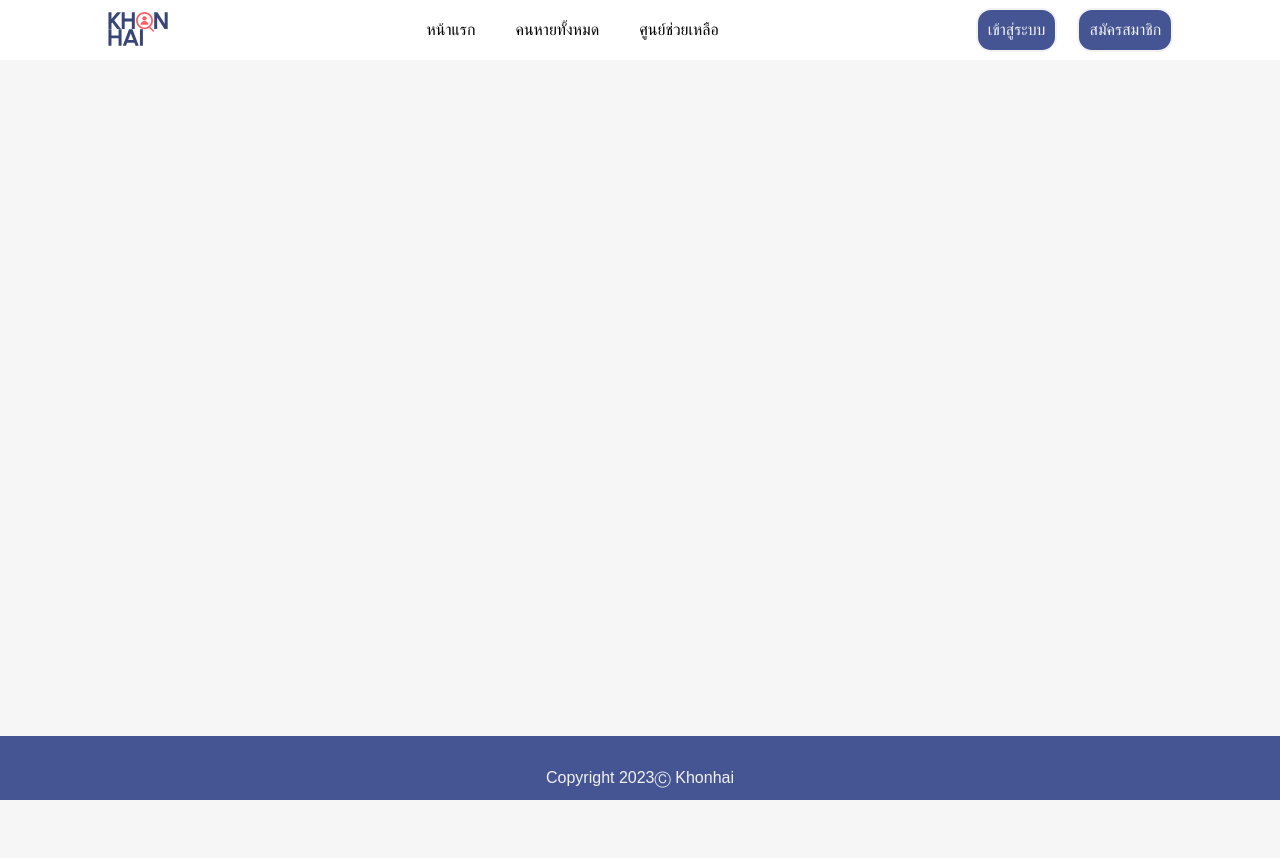
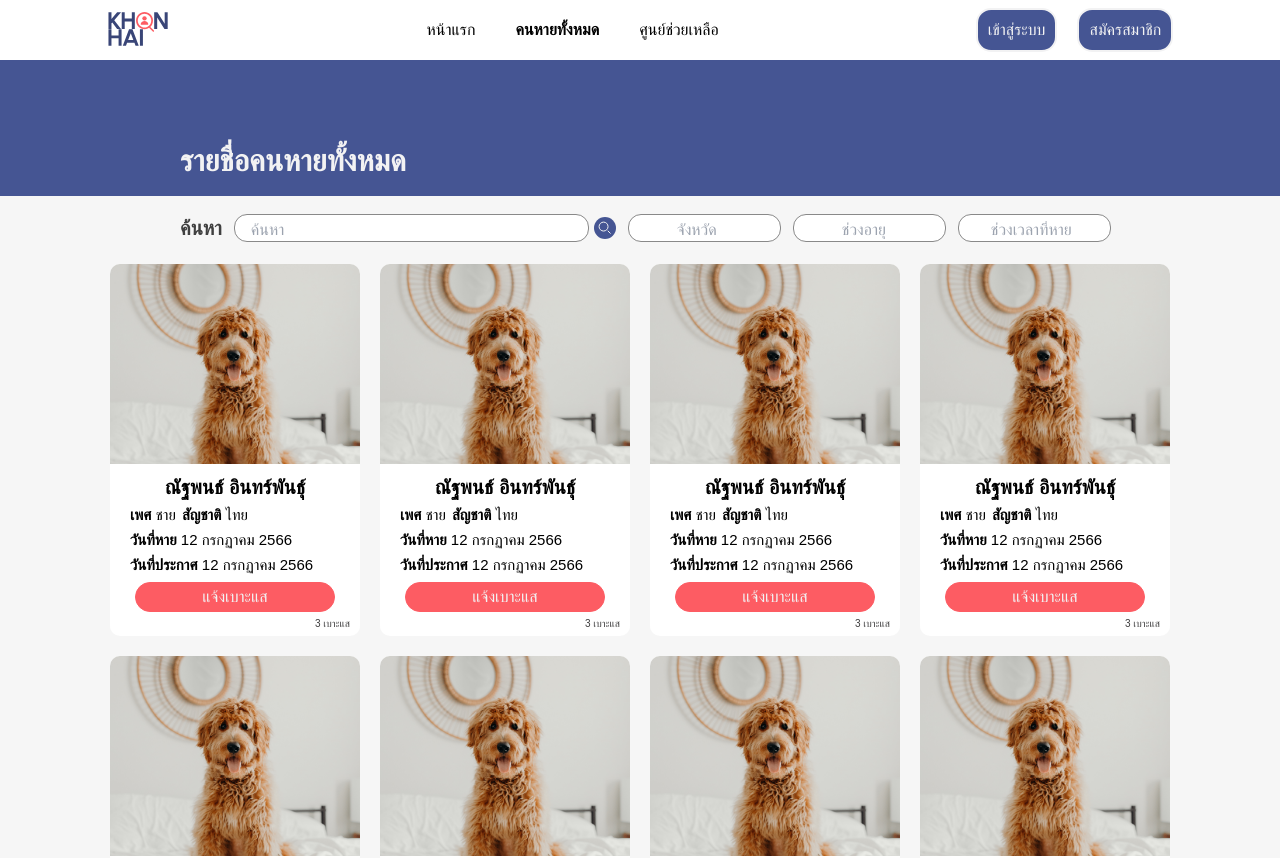
Before and after one commit to missing-people-cleverse/khonhai-fe, a React (Vite) app: page /content in a window 1280 px wide. Shown: the top 858 px of the page. Before the commit the page ends 800 px from the top, so only its background shows below. Built offline with nearby package versions, Linux system fonts and the light colour scheme; a web font is replaced by a local one.

Commit message:
MP ALL Page

```diff
--- a/src/App.tsx
+++ b/src/App.tsx
@@ -8,6 +8,7 @@ import MPall from "./pages/MPall";
 import HelpServices from "./pages/HelpServices";
 import CreateContent from "./pages/CreateContent";
 import Footer from "./components/Footer";
+import MPindividual from "./pages/MPindividual";
 
 function App() {
   return (
@@ -17,7 +18,8 @@ function App() {
           <Route path="/" element={<Home />} />
           <Route path="/login" element={<Login />} />
           <Route path="/register" element={<Register />} />
-          <Route path="/all" element={<MPall />} />
+          <Route path="/content" element={<MPall />} />
+          <Route path="/content/1" element={<MPindividual />} />
           <Route path="/help" element={<HelpServices />} />
 
           <Route path="/createcontent" element={<CreateContent />} />
--- /dev/null
+++ b/src/components/Content.module.css
@@ -0,0 +1,78 @@
+.card {
+  width: 250px;
+  height: 100%;
+  display: flex;
+  flex-direction: column;
+  border-radius: 10px;
+  background: #fff;
+  border-bottom: 5px solid #fff;
+}
+.card:hover {
+  cursor: pointer;
+  border-bottom: 5px solid var(--secondary);
+}
+
+.thumbnail {
+  width: 100%;
+  height: 200px;
+  object-fit: cover;
+  border-radius: 10px 10px 0 0;
+}
+
+.name {
+  color: #000;
+  text-align: center;
+  font-size: 20px;
+  font-style: normal;
+  font-weight: 600;
+  margin-top: 8px;
+}
+
+.commentcount {
+  font-size: 10px;
+  font-style: normal;
+  font-weight: 50;
+  color: var(--text_dark_grey);
+  text-align: right;
+  margin-right: 10px;
+  margin-top: 4px;
+}
+
+.contenttopic {
+  color: #000;
+  font-size: 15px;
+  font-style: normal;
+  font-weight: 600;
+  line-height: 25px;
+}
+
+.contentdetail {
+  font-size: 15px;
+  font-style: normal;
+  font-weight: 400;
+  line-height: 25px;
+}
+
+.commentbutton {
+  padding: 2px 2px;
+  text-align: center;
+  width: 80%;
+  border: var(--secondary) solid 1px;
+  border-radius: 15px;
+  background-color: var(--secondary);
+  color: var(--text_light);
+  cursor: pointer;
+  transition: 0.3s ease;
+  margin: auto;
+  margin-top: 5px;
+  margin-bottom: 0px;
+}
+
+.commentbutton:hover {
+  background-color: var(--bg_white);
+  color: var(--text_black);
+  border: var(--secondary) solid 1px;
+  margin: auto;
+  margin-top: 5px;
+  margin-bottom: 0px;
+}
--- /dev/null
+++ b/src/components/Content.tsx
@@ -0,0 +1,39 @@
+import React from "react";
+import classes from "./Content.module.css";
+
+const Content = () => {
+  return (
+    <>
+      <div className={classes.card}>
+        <img src="/mp.jpg" alt="" className={classes.thumbnail} />
+
+        <p className={classes.name}>ณัฐพนธ์ อินทร์พันธุ์</p>
+
+        <div className="flex-col ml-[20px]">
+          <p className={classes.contenttopic}>
+            เพศ <span className={classes.contentdetail}>ชาย</span>
+            <span
+              className={classes.contenttopic}
+              style={{ marginLeft: "6px" }}
+            >
+              สัญชาติ <span className={classes.contentdetail}>ไทย</span>
+            </span>
+          </p>
+
+          <p className={classes.contenttopic}>
+            วันที่หาย{" "}
+            <span className={classes.contentdetail}>12 กรกฏาคม 2566</span>
+          </p>
+          <p className={classes.contenttopic}>
+            วันที่ประกาศ{" "}
+            <span className={classes.contentdetail}>12 กรกฏาคม 2566</span>
+          </p>
+        </div>
+        <button className={classes.commentbutton}>แจ้งเบาะแส</button>
+        <div className={classes.commentcount}>3 เบาะแส</div>
+      </div>
+    </>
+  );
+};
+
+export default Content;
--- a/src/components/Footer.tsx
+++ b/src/components/Footer.tsx
@@ -1,6 +1,6 @@
 const Footer = () => {
   return (
-    <div className="bg-primary text-base absolute bottom-0 w-full text-text_light text-center pt-[30px] pb-[10px]">
+    <div className="bg-primary text-base bottom-0 w-full text-text_light text-center pt-[30px] pb-[10px]">
       Copyright 2023Ⓒ Khonhai
     </div>
   );
--- a/src/components/Navbar.tsx
+++ b/src/components/Navbar.tsx
@@ -26,7 +26,7 @@ const Navbar = ({ children }: AuthProviderProps) => {
               หน้าแรก
             </NavLink>
             <NavLink
-              to="/all"
+              to="/content"
               className={({ isActive }) =>
                 isActive ? "font-bold" : "hover:font-bold"
               }
--- a/src/index.css
+++ b/src/index.css
@@ -21,6 +21,7 @@
   --text_dark_grey: #3e3d3e;
   --text_black: #232324;
   --input_boarder: #dcdcdc;
+  --input_boarderko: #898989;
 }
 
 body {
--- a/src/pages/MPall.tsx
+++ b/src/pages/MPall.tsx
@@ -1,9 +1,204 @@
-import React from 'react'
+import React from "react";
+import PageHeader from "../components/PageHeader";
+import Content from "../components/Content";
+import { Link } from "react-router-dom";
 
 const MPall = () => {
+  const contents = [
+    {
+      name: "ณัฐพนธ์ อินทร์พันธุ์",
+      gender: "ชาย",
+      age: 26,
+      missingDate: "12 กรกฏาคม 2566",
+      createdAt: "12 กรกฏาคม 2566",
+      comment: 3,
+      isArchive: false,
+    },
+    {
+      name: "ณัฐพนธ์ อินทร์พันธุ์",
+      gender: "ชาย",
+      age: 26,
+      missingDate: "12 กรกฏาคม 2566",
+      createdAt: "12 กรกฏาคม 2566",
+      comment: 3,
+      isArchive: false,
+    },
+    {
+      name: "ณัฐพนธ์ อินทร์พันธุ์",
+      gender: "ชาย",
+      age: 26,
+      missingDate: "12 กรกฏาคม 2566",
+      createdAt: "12 กรกฏาคม 2566",
+      comment: 3,
+      isArchive: false,
+    },
+    {
+      name: "ณัฐพนธ์ อินทร์พันธุ์",
+      gender: "ชาย",
+      age: 26,
+      missingDate: "12 กรกฏาคม 2566",
+      createdAt: "12 กรกฏาคม 2566",
+      comment: 3,
+      isArchive: false,
+    },
+    {
+      name: "ณัฐพนธ์ อินทร์พันธุ์",
+      gender: "ชาย",
+      age: 26,
+      missingDate: "12 กรกฏาคม 2566",
+      createdAt: "12 กรกฏาคม 2566",
+      comment: 3,
+      isArchive: false,
+    },
+    {
+      name: "ณัฐพนธ์ อินทร์พันธุ์",
+      gender: "ชาย",
+      age: 26,
+      missingDate: "12 กรกฏาคม 2566",
+      createdAt: "12 กรกฏาคม 2566",
+      comment: 3,
+      isArchive: false,
+    },
+    {
+      name: "ณัฐพนธ์ อินทร์พันธุ์",
+      gender: "ชาย",
+      age: 26,
+      missingDate: "12 กรกฏาคม 2566",
+      createdAt: "12 กรกฏาคม 2566",
+      comment: 3,
+      isArchive: false,
+    },
+    {
+      name: "ณัฐพนธ์ อินทร์พันธุ์",
+      gender: "ชาย",
+      age: 26,
+      missingDate: "12 กรกฏาคม 2566",
+      createdAt: "12 กรกฏาคม 2566",
+      comment: 3,
+      isArchive: false,
+    },
+    {
+      name: "ณัฐพนธ์ อินทร์พันธุ์",
+      gender: "ชาย",
+      age: 26,
+      missingDate: "12 กรกฏาคม 2566",
+      createdAt: "12 กรกฏาคม 2566",
+      comment: 3,
+      isArchive: false,
+    },
+    {
+      name: "ณัฐพนธ์ อินทร์พันธุ์",
+      gender: "ชาย",
+      age: 26,
+      missingDate: "12 กรกฏาคม 2566",
+      createdAt: "12 กรกฏาคม 2566",
+      comment: 3,
+      isArchive: false,
+    },
+    {
+      name: "ณัฐพนธ์ อินทร์พันธุ์",
+      gender: "ชาย",
+      age: 26,
+      missingDate: "12 กรกฏาคม 2566",
+      createdAt: "12 กรกฏาคม 2566",
+      comment: 3,
+      isArchive: false,
+    },
+    {
+      name: "ณัฐพนธ์ อินทร์พันธุ์",
+      gender: "ชาย",
+      age: 26,
+      missingDate: "12 กรกฏาคม 2566",
+      createdAt: "12 กรกฏาคม 2566",
+      comment: 3,
+      isArchive: false,
+    },
+    {
+      name: "ณัฐพนธ์ อินทร์พันธุ์",
+      gender: "ชาย",
+      age: 26,
+      missingDate: "12 กรกฏาคม 2566",
+      createdAt: "12 กรกฏาคม 2566",
+      comment: 3,
+      isArchive: false,
+    },
+    {
+      name: "ณัฐพนธ์ อินทร์พันธุ์",
+      gender: "ชาย",
+      age: 26,
+      missingDate: "12 กรกฏาคม 2566",
+      createdAt: "12 กรกฏาคม 2566",
+      comment: 3,
+      isArchive: false,
+    },
+    {
+      name: "ณัฐพนธ์ อินทร์พันธุ์",
+      gender: "ชาย",
+      age: 26,
+      missingDate: "12 กรกฏาคม 2566",
+      createdAt: "12 กรกฏาคม 2566",
+      comment: 3,
+      isArchive: false,
+    },
+    {
+      name: "ณัฐพนธ์ อินทร์พันธุ์",
+      gender: "ชาย",
+      age: 26,
+      missingDate: "12 กรกฏาคม 2566",
+      createdAt: "12 กรกฏาคม 2566",
+      comment: 3,
+      isArchive: false,
+    },
+  ];
+
   return (
-    <div>MPall</div>
-  )
-}
+    <>
+      <Link to={`/content/1`}>
+        <PageHeader name="รายชื่อคนหายทั้งหมด" />
+        <div className="flex gap-[12px] mt-[12px] ml-[180px]  flex-wrap items-center w-4/5">
+          <p className="text-center text-neutral-700 text-xl font-semibold leading-loose">
+            ค้นหา
+          </p>
+          <input
+            className="w-[355px] h-[28px] rounded-[13px] px-[16px] pt-[4px] border-input_boarderko border-solid border-[0.5px]"
+            placeholder="ค้นหา"
+          ></input>
+          <img src="/search.svg" alt="search icon" className="ml-[-7px]" />
+          <input
+            className="w-[153px] h-[28px] rounded-[13px] pl-[48px] pt-[4px] border-input_boarderko border-solid border-[0.5px]"
+            placeholder="จังหวัด"
+          ></input>
+          <input
+            className="w-[153px] h-[28px] rounded-[13px] pl-[48px] pt-[4px] border-input_boarderko border-solid border-[0.5px]"
+            placeholder="ช่วงอายุ"
+          ></input>
+          <input
+            className="w-[153px] h-[28px] rounded-[13px] pl-[32px] pt-[4px] border-input_boarderko border-solid border-[0.5px]"
+            placeholder="ช่วงเวลาที่หาย"
+          ></input>
+        </div>
+        <div className="grid place-items-center">
+          <div className="flex gap-[20px] flex-wrap w-[1060px] mt-[16px] items-center mb-[24px]">
+            <Content />
+            <Content />
+            <Content />
+            <Content />
+            <Content />
+            <Content />
+            <Content />
+            <Content />
+            <Content />
+            <Content />
+            <Content />
+            <Content />
+            <Content />
+            <Content />
+            <Content />
+          </div>
+        </div>
+      </Link>
+    </>
+  );
+};
 
-export default MPall
+export default MPall;
--- a/src/pages/MPindividual.tsx
+++ b/src/pages/MPindividual.tsx
@@ -1,9 +1,11 @@
-import React from 'react'
+import React from "react";
 
 const MPindividual = () => {
   return (
-    <div>MPindividual</div>
-  )
-}
+    <>
+      <div>MPindividual</div>
+    </>
+  );
+};
 
-export default MPindividual
+export default MPindividual;
--- a/tailwind.config.js
+++ b/tailwind.config.js
@@ -17,6 +17,7 @@ export default {
         text_black: "#232324",
         valid_green: "#0A7923",
         input_boarder: "#DCDCDC",
+        input_boarderko: "#898989",
       },
     },
   },
```
Also changed, not shown: public/mp.jpg (added).
